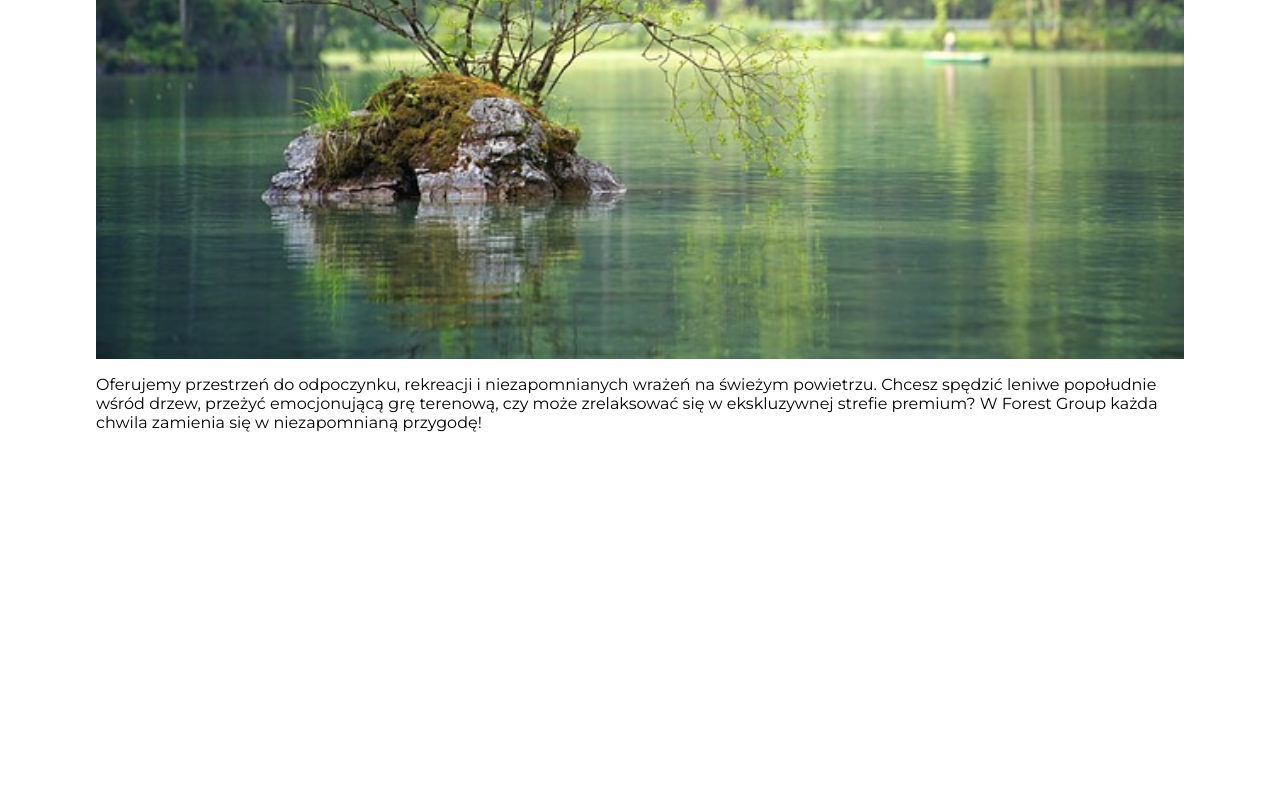
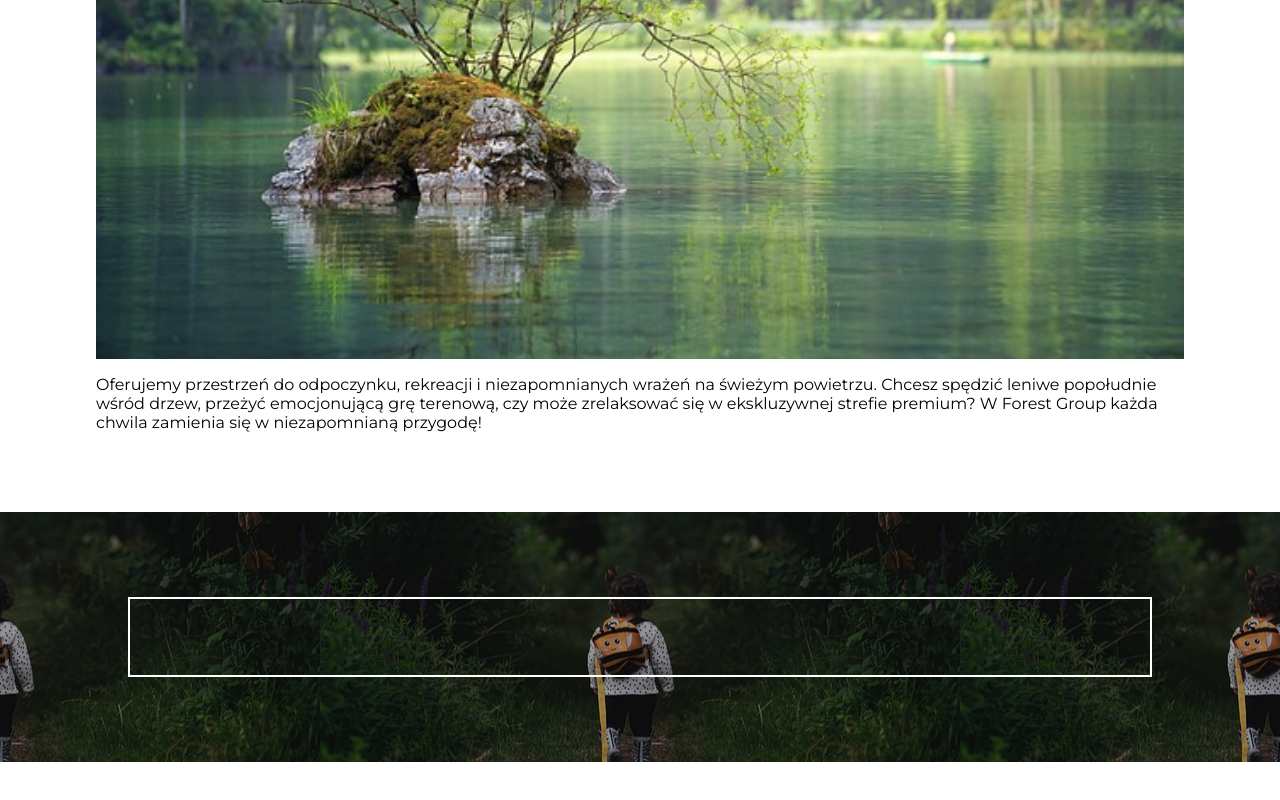
Before and after one commit to Abestian/mmc-strona-finalowa, a website built with Vite: page index.html in a window 1280 px wide. Shown: the part 1424-2224 px from the top of the page. Built offline with nearby package versions, Linux system fonts and the light colour scheme; files whose address does not match are found by name.

Commit message:
created eyecatcher background

```diff
--- a/index.html
+++ b/index.html
@@ -63,7 +63,12 @@
             </div>
         </section>
 
-
+        <section class="eyecatcher">
+            <div class="eyecatcher__text-border">
+                <!-- <p>Przygoda dla całej rodziny</p> -->
+            </div>
+            <div class="eyecatcher__shadow"></div>
+        </section>
 
         <br>
         <br>
--- a/src/sass/main.scss
+++ b/src/sass/main.scss
@@ -126,7 +126,7 @@ body {
 	position: relative;
 	width: 100%;
 	height: 100vh;
-	background-image: url('../assets/images/hero-small.jpg');
+	background-image: url('../assets/images/hero-medium.jpg');
 	background-size: cover;
 	background-position: center;
 	background-attachment: fixed;
@@ -200,3 +200,36 @@ body {
 		}
 	}
 }
+
+.eyecatcher {
+	position: relative;
+	display: flex;
+	justify-content: center;
+	align-items: center;
+	width: 100%;
+	height: 250px;
+	background-image: url('../assets/images/eyecatcher-small.jpg');
+	background-position: center;
+	z-index: 0;
+
+	&__shadow {
+		position: absolute;
+		top: 0;
+		left: 0;
+		width: 100%;
+		height: 100%;
+		background-color: rgba(0, 0, 0, 0.4);
+		z-index: -1;
+	}
+
+	&__text-border {
+		width: 80%;
+		height: 5em;
+		border: 2px solid #fff;
+
+		p {
+			font-size: 1rem;
+			color: #fff;
+		}
+	}
+}
```
Also changed, not shown: src/assets/images/hero-medium.jpg (added), src/assets/images/hero-small.jpg (deleted).
